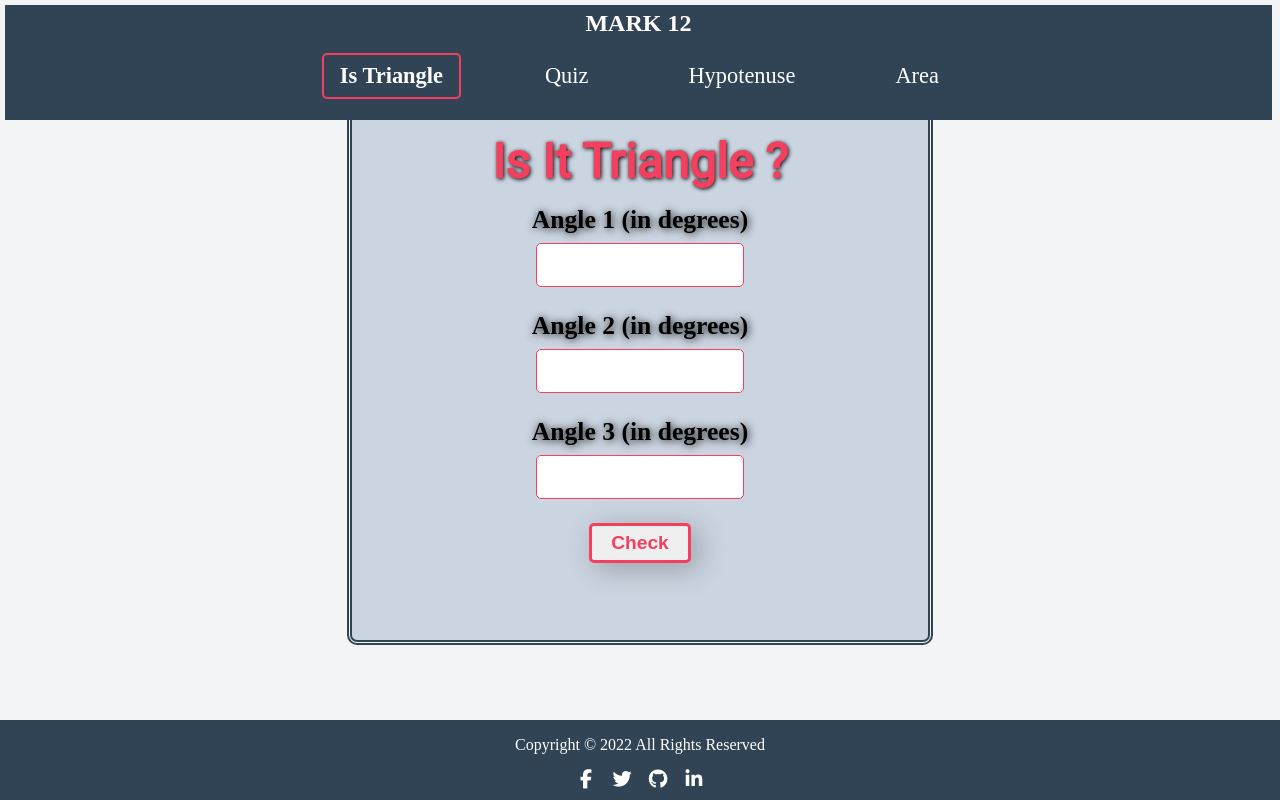
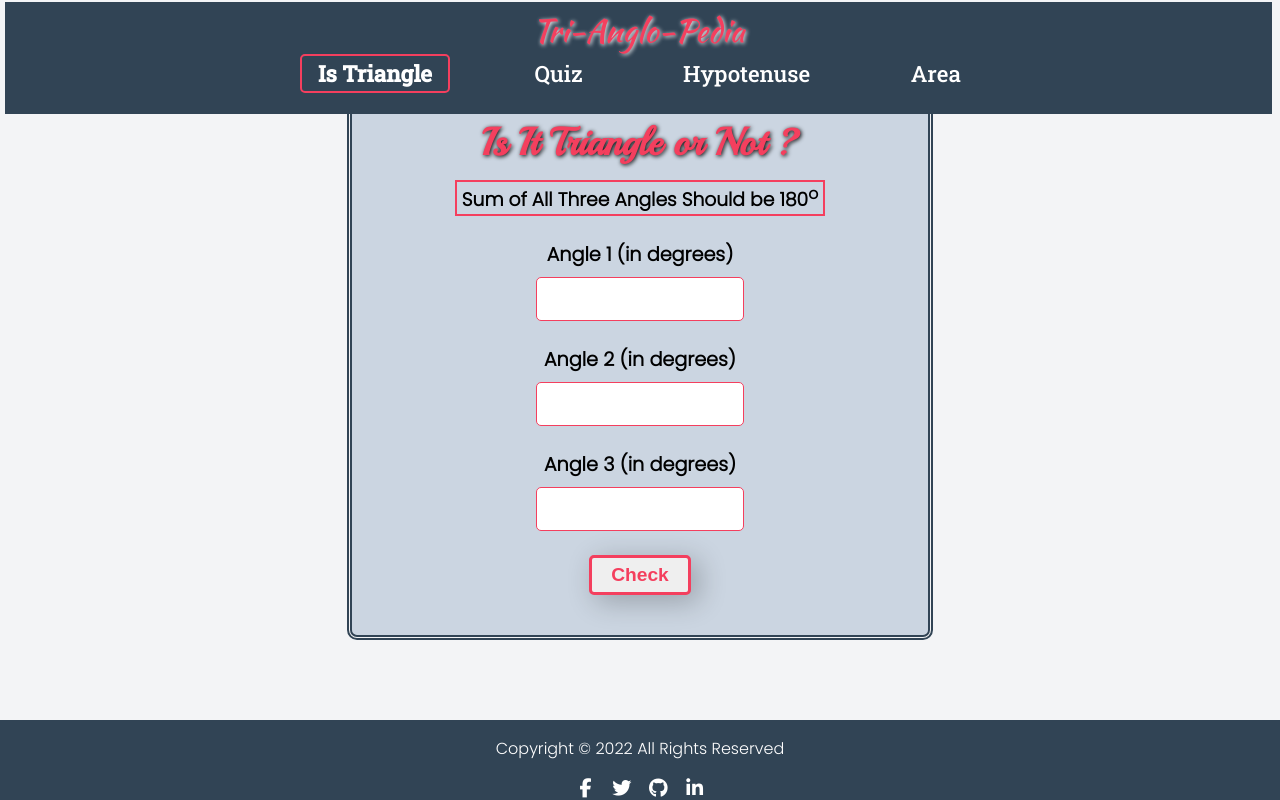
Before and after one commit to SamyakKhairnar/NeoG-Camp-Level-Zero-Mark-12, a plain HTML site: page index.html in a window 1280 px wide. Drawn offline with Linux system fonts and the light colour scheme; a web font is replaced by a local one.

Commit message:
done with second page

```diff
--- a/index.html
+++ b/index.html
@@ -11,7 +11,7 @@
 <body>
     <div class="navbar">
         <nav class="navigation">
-            <div class="nav-brand">MARK 12</div>
+            <div class="nav-brand">Tri-Anglo-Pedia</div>
             <ul class="list-non-bullet nav-pills">
                 <li class="list-item-inline">
                     <a class="link link-active" href="/index.html">Is Triangle</a>
@@ -30,7 +30,8 @@
     </div>
 
     <div class="process">
-        <h1>Is It Triangle ?</h1>
+        <h1>Is It Triangle or Not ?</h1>
+        <h3>Sum of All Three Angles Should be 180<sup>o</sup></h3>
 
         <label for="angle-1">Angle 1 (in degrees)</label>
 		<input type="number" class="angle-input" />
@@ -41,7 +42,7 @@
 		<label for="angle-3">Angle 3 (in degrees)</label>
 		<input type="number" class="angle-input" />
 
-        <button id="check-btn">Check</button>
+        <button class="button-primary" id="check-btn">Check</button>
         <h2 id="check-triangle"></h2>
     </div>
 
@@ -70,6 +71,6 @@
             </li>
           </ul>
       </div>
-    <script src="/triangle.js"></script>
+    <script src="/script/triangle.js"></script>
 </body>
 </html>
--- a/style.css
+++ b/style.css
@@ -1,11 +1,14 @@
-@import url('https://fonts.googleapis.com/css2?family=Bungee+Inline&family=Playball&family=Roboto&display=swap');
+@import url('https://fonts.googleapis.com/css2?family=Kaushan+Script&family=Playball&family=Poppins:wght@300&family=Roboto+Slab:wght@500&display=swap');
+
+
 body{
     background-color: #f3f4f6;
+    font-family: 'Poppins', sans-serif;
 }
 .link{
     font-size: 1.4rem;
     text-decoration: none;
-    padding: 0.5rem 1rem;
+    padding: 0.2rem 1rem;
 }
 
 .navigation {
@@ -14,12 +17,15 @@ body{
     padding: 5px;
     text-align: center;
     margin-inline-start: -0.2rem;
-    margin-block-start: -0.2rem;
+    margin-block-start: -0.4rem;
 }
 
 .navigation .nav-brand {
-    font-weight: bold;
-    font-size: 1.5rem;
+    font-family: 'Kaushan Script', cursive;
+    color: #f43f5e;
+    font-size: 2rem;
+    margin-bottom: -1rem;
+    text-shadow: 1px 1px 4px white;
 }
 .link{
     font-size: 1.4rem;
@@ -38,6 +44,7 @@ body{
 
 
 .navigation .link {
+    font-family: 'Roboto Slab', serif;
     color: white;
     transition: 0.4s;
 }
@@ -70,20 +77,26 @@ body{
 
 h1{
     color: #f43f5e;
-    font-family: 'Roboto', sans-serif;
+    font-family: 'Playball', cursive;
     line-height: 1.1;
-    margin-top: 1rem;
+    margin-top: 0.5rem;
     margin-bottom: -0.5rem;
-    font-size: 3rem;
+    font-size: 2.4rem;
     text-shadow: 1px 1px 4px black;
+}
+
+h3{
+    margin: auto;
+    padding: 0px 5px 0px 5px;
+    border: 2px solid #f43f5e;
 }
 
 label{
     color: black;
-    font-size: 1.6rem;
+    font-size: 1.2rem;
     font-weight: 600;
     margin-bottom: -1rem;
-    text-shadow: 1px 1px 8px black;
+    /* text-shadow: 0px 0px 2px black; */
 }
 input{
     font-size: 1.2rem;
@@ -95,7 +108,7 @@ input{
     text-indent: 5px;
 }
 
-button{
+.button-primary{
     margin: auto;
     width: 8vw;
     height: 2.5rem;
@@ -108,20 +121,21 @@ button{
     transition: 0.2s all;
     color: #f43f5e;
     border: 3px solid #f43f5e;
+    margin-bottom: -2rem;
 }
-button:hover{
+.button-primary:hover{
     background-color: #f43f5e;
     color: white;
     border: 3px solid #f43f5e;
 }
-button:active{
+.button-primary:active{
     transform: scale(0.98);
     box-shadow: 3px 2px 22px 1px rgba(0, 0, 0, 0.24);
 }
 
 h2{
     color: #f43f5e;
-    font-size: 2rem;
+    font-size: 1.8rem;
     text-shadow: 1px 1px 2px #000000;
 }
 
```
Also changed, not shown: area.html (+15 -3 lines), hypotenuse.html (+1 -1 lines), quiz.html (+1 -1 lines), script/area.js (added, +25 -0 lines), script/triangle.js (renamed from triangle.js).
